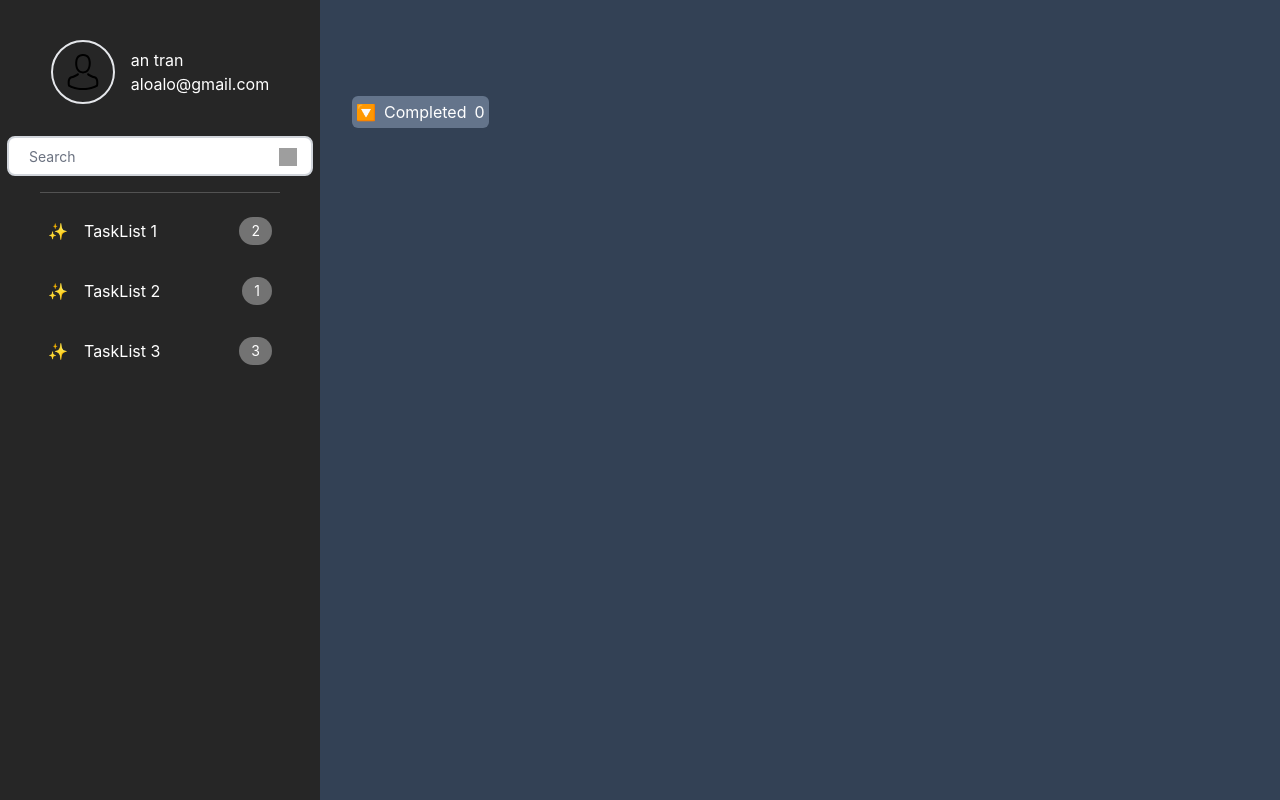
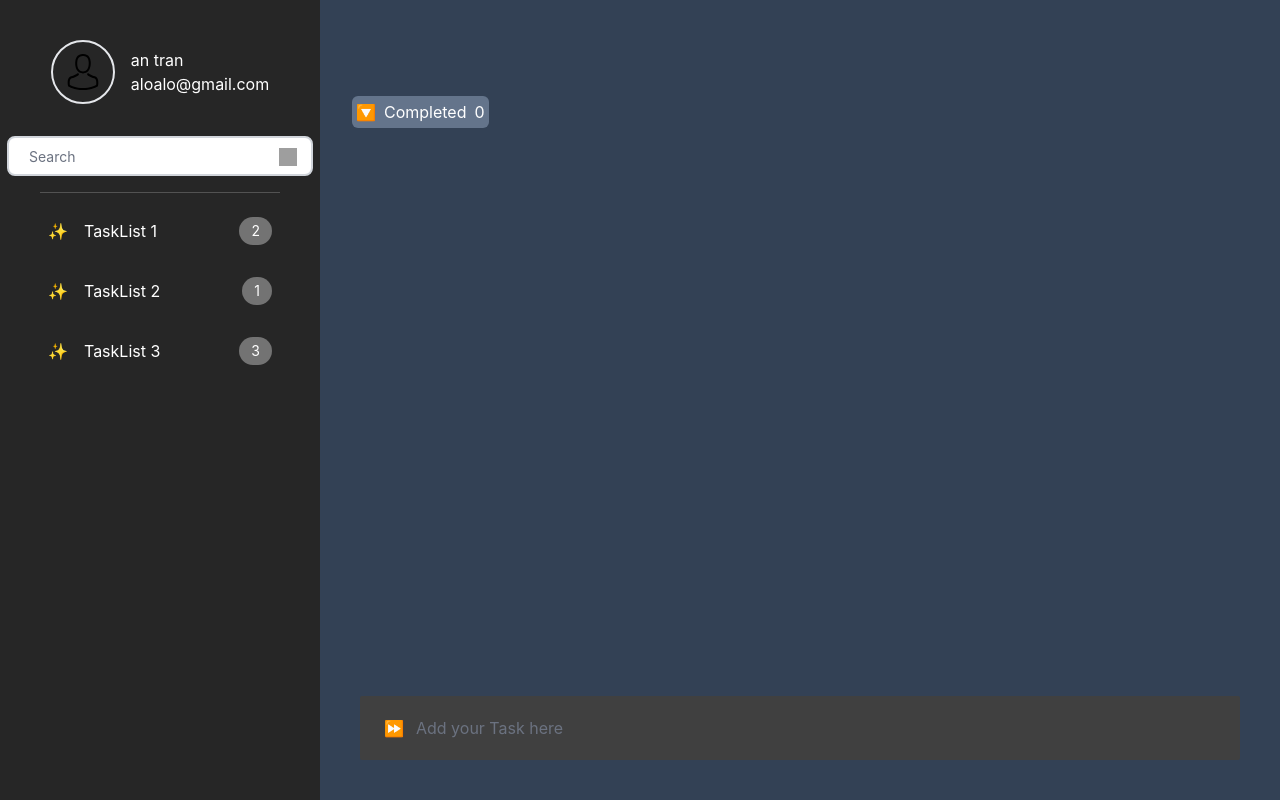
Before and after one commit to 2AD2H/todo-react, a Next.js app: page / in a window 1280 px wide. Built offline with nearby package versions, Linux system fonts and the light colour scheme; grey boxes are pictures that could not be loaded.

Commit message:
feat: add input bar

```diff
--- a/components/content.js
+++ b/components/content.js
@@ -26,13 +26,12 @@ const Content = (props) => {
   return (
     <div className="text-white px-8 py-8">
       <p className="text-5xl">{todoContext?.taskList?.name}</p>
-      <div className="h-full w-full flex flex-col gap-2 pt-16">
+      <div className="w-full flex flex-col gap-2 pt-16">
         {nonCompletedTasks?.map((task) => (
           <div key={task.name}>
             <Task task={task}></Task>
           </div>
         ))}
-
         <div className="">
           <button
             className="flex gap-2 bg-slate-500 rounded-md px-1 py-1 self-start"
@@ -50,9 +49,18 @@ const Content = (props) => {
             </div>
           ))}
         </div>
-      </div>
-      <div>
-
+        <div className="">
+          <div className="absolute bottom-0 left-80 right-0 px-10 py-10">
+            <div className="w-full bg-neutral-700 h-16 flex items-center rounded-sm px-3">
+              <span className="px-3">⏩</span>
+              <input
+                type="text"
+                className="flex-1 bg-neutral-700 border-0 focus:ring-0 text-white p-0"
+                placeholder="Add your Task here"
+              />
+            </div>
+          </div>
+        </div>
       </div>
     </div>
   );
```
